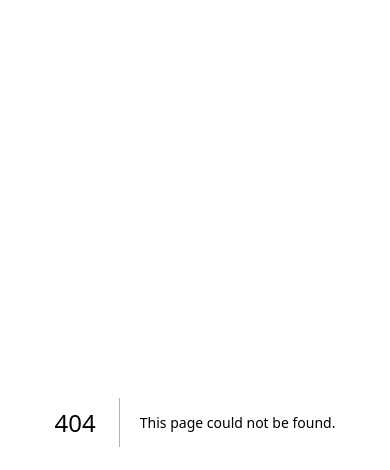
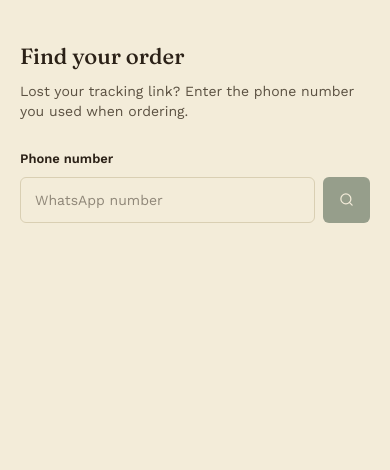
Before and after one commit to Frontend-Dev-Sparkle/sai-madhu, a Next.js app: page /find in a window 390 px wide. Before the commit this address had no page. Shown: the top 470 px of the page. Built offline with nearby package versions, Linux system fonts and the light colour scheme.

Commit message:
feat: add phone-based order lookup and self-save WhatsApp option

```diff
--- a/src/app/confirmation/page.tsx
+++ b/src/app/confirmation/page.tsx
@@ -31,11 +31,14 @@ export default async function ConfirmationPage({
   if (!order) notFound();
 
   const trackingUrl = `${process.env.NEXT_PUBLIC_SITE_URL}/track/${order.tracking_code}`;
-  const whatsappMessage = encodeURIComponent(
-    `Hi Sai Madhu! I just reserved ${order.quantity} jar${order.quantity > 1 ? "s" : ""}. My tracking code is ${order.tracking_code}.`,
+  // const whatsappMessage = encodeURIComponent(
+  //   `Hi Sai Madhu! I just reserved ${order.quantity} jar${order.quantity > 1 ? "s" : ""}. My tracking code is ${order.tracking_code}.`,
+  // );
+  // const whatsappUrl = `https://wa.me/${process.env.NEXT_PUBLIC_WHATSAPP_NUMBER}?text=${whatsappMessage}`;
+  const selfMessage = encodeURIComponent(
+    `Saving my Sai Madhu order — track it here: ${trackingUrl}`,
   );
-  const whatsappUrl = `https://wa.me/${process.env.NEXT_PUBLIC_WHATSAPP_NUMBER}?text=${whatsappMessage}`;
-
+  const selfWhatsappUrl = `https://wa.me/?text=${selfMessage}`;
   return (
     <main className="min-h-screen bg-paper flex flex-col items-center text-center px-6 py-14">
       <div className="w-14 h-14 rounded-full flex items-center justify-center bg-forest">
@@ -66,13 +69,13 @@ export default async function ConfirmationPage({
       </div>
       <div>
         <a
-          href={whatsappUrl}
+          href={selfWhatsappUrl}
           target="_blank"
           rel="noopener noreferrer"
           className="mt-5 px-6 py-3 rounded-sm flex items-center md:gap-2 bg-[#25D366] text-white font-body font-medium text-sm"
         >
           <MessageCircle size={17} />
-          Send confirmation on WhatsApp
+          Save this link on WhatsApp
         </a>
 
         <a
--- /dev/null
+++ b/src/app/find/page.tsx
@@ -0,0 +1,106 @@
+"use client";
+
+import { useState } from "react";
+import { createClient } from "@/lib/client";
+import { Search, Package, ChevronRight } from "lucide-react";
+
+type Result = { tracking_code: string; created_at: string };
+
+export default function FindOrderPage() {
+  const [phone, setPhone] = useState("");
+  const [results, setResults] = useState<Result[] | null>(null);
+  const [status, setStatus] = useState<"idle" | "searching">("idle");
+
+  async function handleSearch() {
+    if (!phone.trim()) return;
+    setStatus("searching");
+    const supabase = createClient();
+    const { data } = await supabase.rpc("find_orders_by_phone", {
+      p_phone: phone.trim(),
+    });
+    setResults(data ?? []);
+    setStatus("idle");
+  }
+
+  return (
+    <main className="min-h-screen bg-paper px-5 py-10 md:py-16">
+      <div className="max-w-[480px] mx-auto">
+        <h1 className="font-display font-medium text-ink text-[22px] md:text-[26px]">
+          Find your order
+        </h1>
+        <p className="font-body text-ink-soft text-sm mt-2">
+          Lost your tracking link? Enter the phone number you used when
+          ordering.
+        </p>
+
+        <div className="mt-7">
+          <label
+            htmlFor="find-phone"
+            className="block font-body text-[13px] font-semibold text-ink mb-2"
+          >
+            Phone number
+          </label>
+          <div className="flex gap-2">
+            <input
+              id="find-phone"
+              type="number"
+              value={phone}
+              onChange={(e) => setPhone(e.target.value)}
+              onKeyDown={(e) => e.key === "Enter" && handleSearch()}
+              placeholder="WhatsApp number"
+              className="flex-1 border border-line rounded-md px-3.5 py-3 bg-paper text-ink font-body text-sm outline-none transition-colors focus:border-forest"
+            />
+            <button
+              onClick={handleSearch}
+              disabled={status === "searching" || !phone.trim()}
+              className="px-4 rounded-md bg-forest text-paper font-body text-sm font-medium flex items-center gap-1.5 disabled:opacity-50 disabled:cursor-not-allowed transition-opacity"
+            >
+              <Search size={15} />
+            </button>
+          </div>
+        </div>
+
+        {results && results.length === 0 && (
+          <div className="mt-6 bg-paper-alt border border-line-soft rounded-lg px-4 py-3.5 font-body text-[13px] text-ink-soft">
+            No orders found for that number. Double-check it matches what you
+            entered at checkout.
+          </div>
+        )}
+
+        {results && results.length > 0 && (
+          <div className="mt-7">
+            <div className="font-body text-[13px] font-semibold text-ink mb-2">
+              {results.length === 1
+                ? "Order found"
+                : `${results.length} orders found`}
+            </div>
+            <div className="space-y-2.5">
+              {results.map((r) => (
+                <a
+                  key={r.tracking_code}
+                  href={`/track/${r.tracking_code}`}
+                  className="flex items-center justify-between border border-line rounded-md px-4 py-3.5 bg-paper-alt hover:border-forest transition-colors"
+                >
+                  <div className="flex items-center gap-3">
+                    <Package size={16} className="text-forest flex-shrink-0" />
+                    <div>
+                      <div className="font-display text-[15px] text-forest font-medium">
+                        {r.tracking_code}
+                      </div>
+                      <div className="font-body text-xs text-ink-soft mt-0.5">
+                        Ordered {new Date(r.created_at).toLocaleDateString()}
+                      </div>
+                    </div>
+                  </div>
+                  <span className="font-body text-xs text-ink-soft flex items-center">
+                    <ChevronRight className="w-4 h-4" />
+                  </span>
+                </a>
+              ))}
+            </div>
+          </div>
+        )}
+      </div>
+    </main>
+  );
+}
--- a/src/components/orderSection.tsx
+++ b/src/components/orderSection.tsx
@@ -127,6 +127,7 @@ export default function OrderSection() {
 
             <input
               id="order-phone"
+              type="number"
               value={phone}
               onChange={(e) => setPhone(e.target.value)}
               placeholder="WhatsApp number"
```
Also changed, not shown: 1 other file (tests, documents, lock files or other folders).
